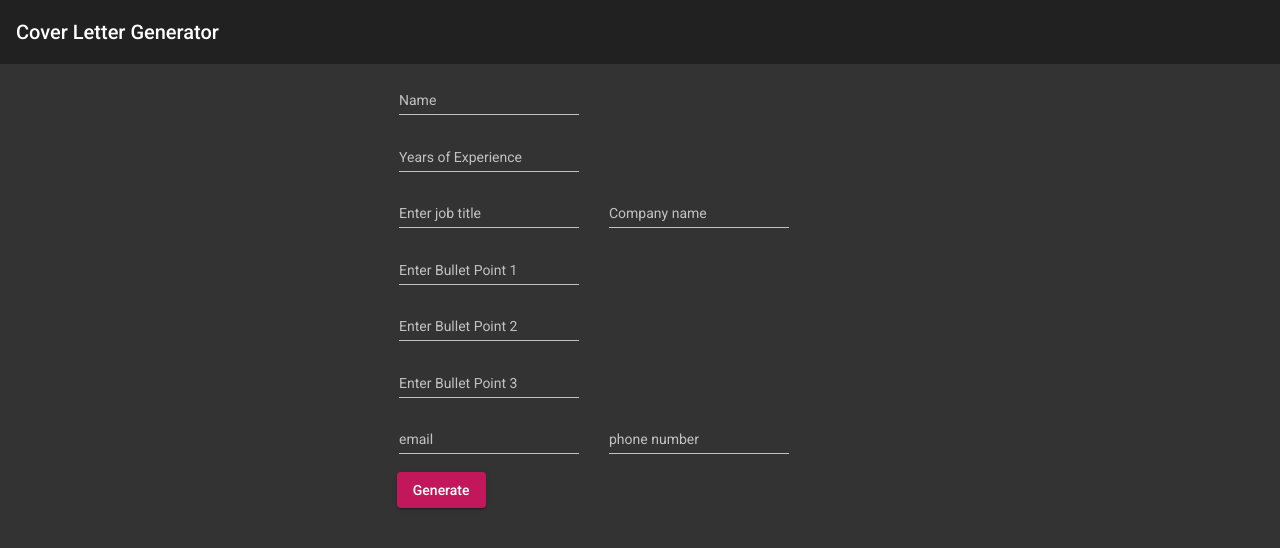
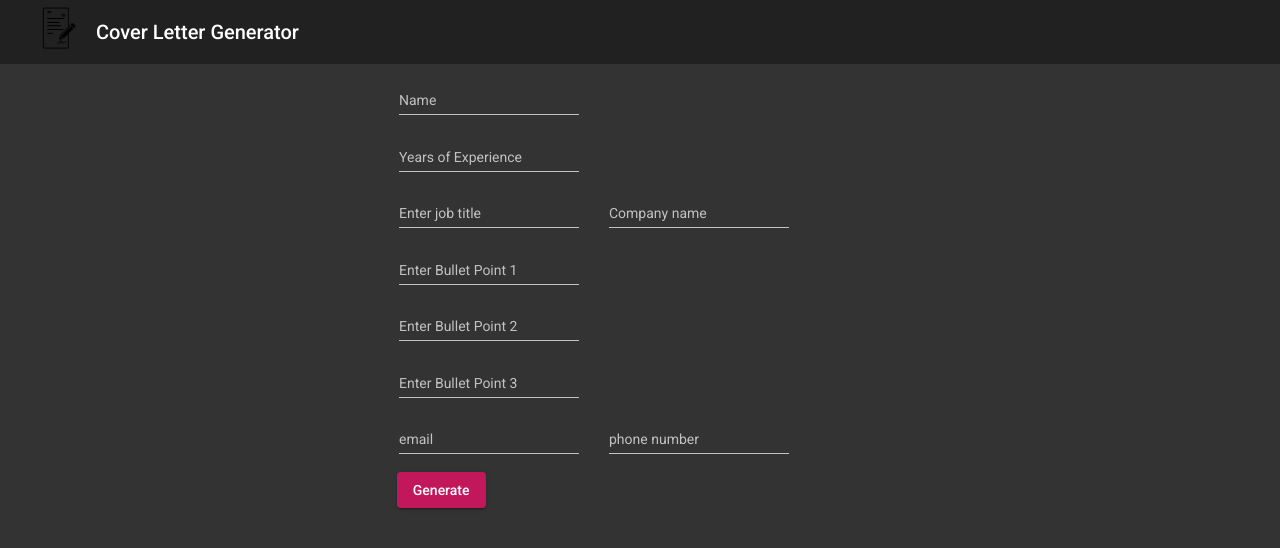
Before and after one commit to ZubierAbd/covGen, an Angular app: page / in a window 1280 px wide. Shown: the top 548 px of the page. Built offline with nearby package versions, Linux system fonts and the light colour scheme.

Commit message:
made minor changes for styles

```diff
--- a/src/app/app.component.html
+++ b/src/app/app.component.html
@@ -2,7 +2,7 @@
 
   <p>
     <mat-toolbar>
-      <span>Cover Letter Generator</span>
+      <span><img class="header-icon" src="../assets/favicon/covGenIcon1.png"></span> <span>Cover Letter Generator</span>
     </mat-toolbar>
   </p>
 
--- a/src/styles.css
+++ b/src/styles.css
@@ -60,3 +60,13 @@ body { margin: 0; font-family: Roboto, "Helvetica Neue", sans-serif; }
 .ml-50{
 margin-left: 45vw;
 }
+
+.header-icon{
+    width: 50px;
+    height: 50px;
+    margin: 0 15px;
+}
+
+header h1 {
+    font-size: larger;
+}
```
